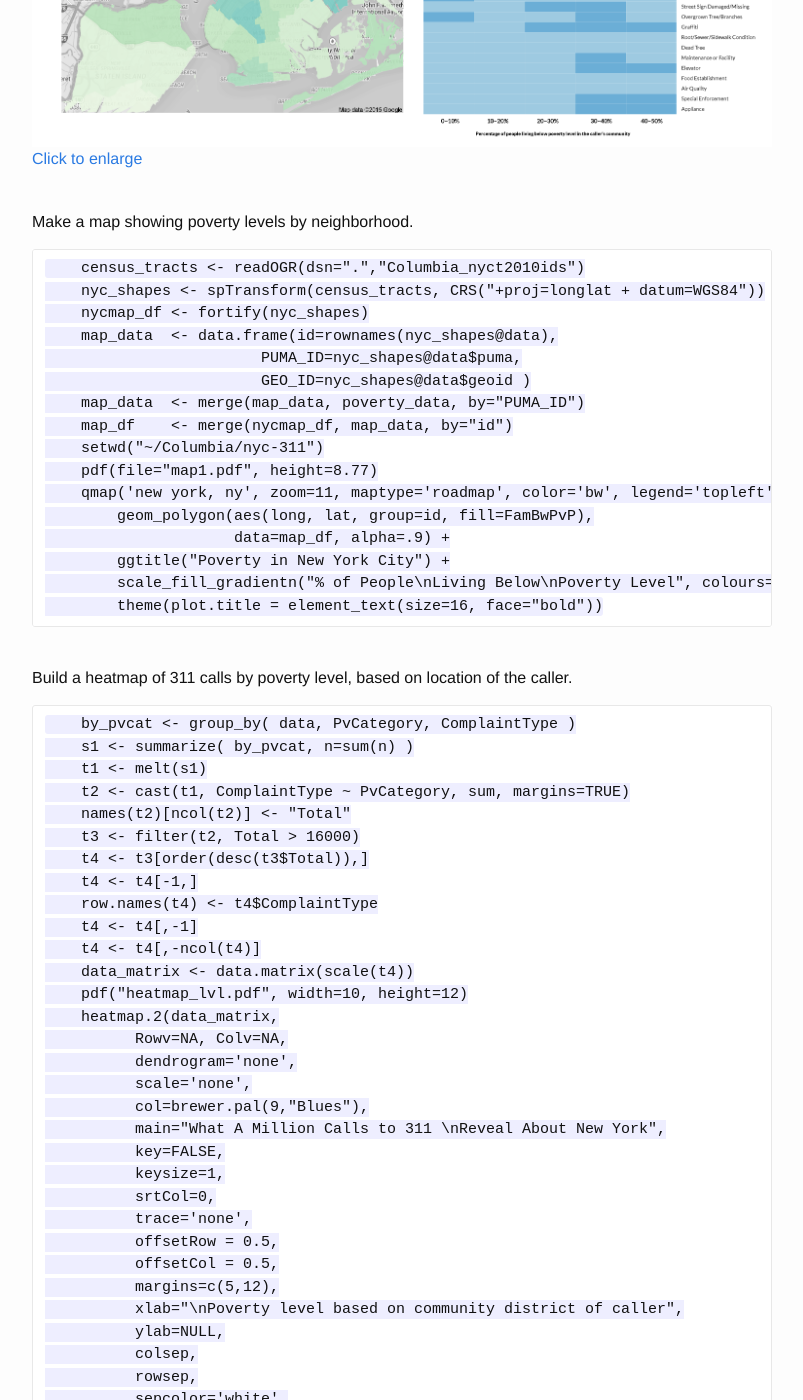
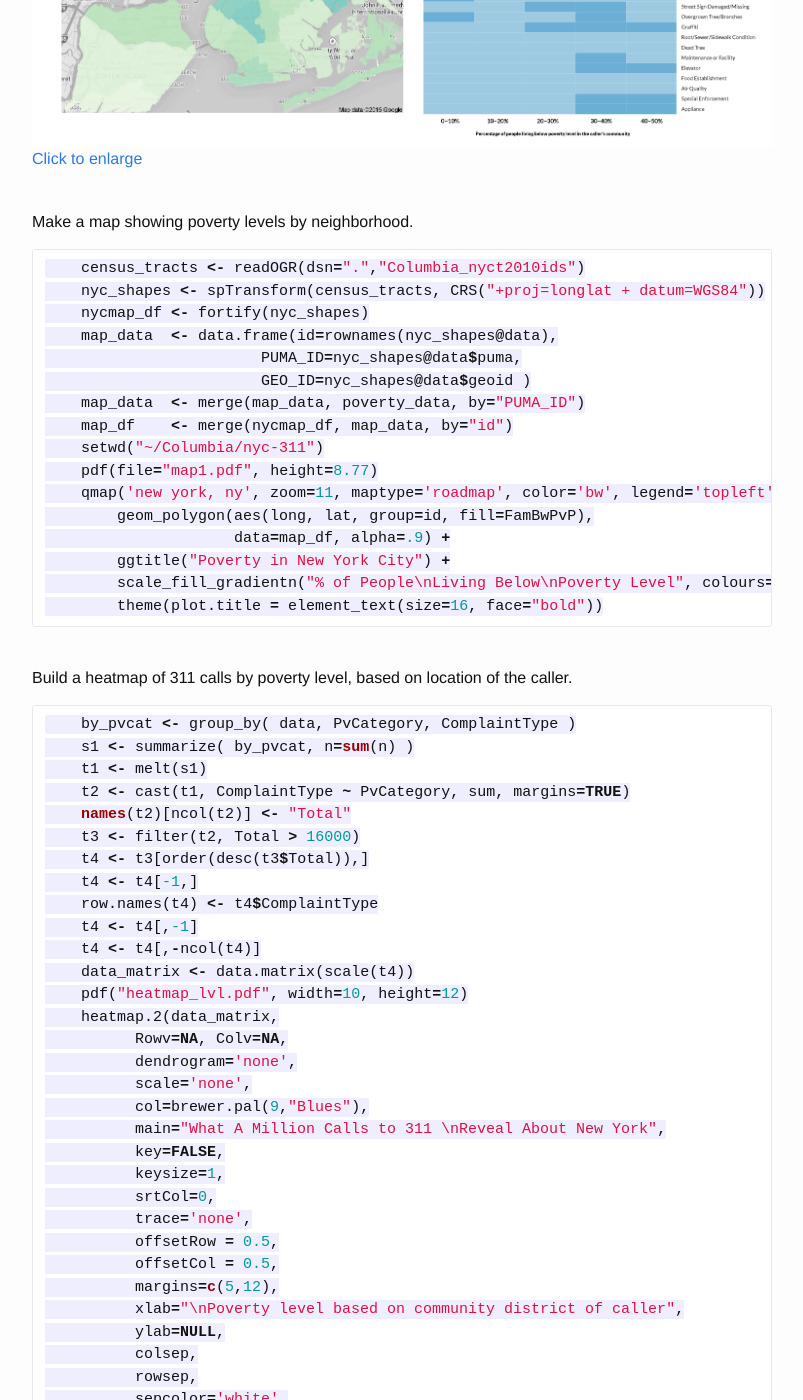
Before and after one commit to jcp1016/jcp1016.github.io, a Jekyll site: the page built from _posts/2015-03-24-nyc-311.md, in a window 1280 px wide and 1400 px high, scrolled down 4951 px. Shown: the whole window, without its empty margins (238-1041 px from the left). Built offline with Jekyll 4.4.1, drawn with Linux system fonts in a browser that asks for light colours; some of the changed text lies outside the part shown.

Commit message:
edit post

````diff
--- a/_posts/2015-03-24-nyc-311.md
+++ b/_posts/2015-03-24-nyc-311.md
@@ -38,7 +38,7 @@ After working with the data and confirming that I could link it, I drew some rou
 Build a simple bar chart showing the top calls to 311 over a one year period<br />
 ![Summary of top complaints]({{ site.baseurl }}/assets/barchart.png)<br />
 
-```
+```r
     by_ct <- group_by( data, ComplaintType )
     ct1   <- summarize( by_ct, n=sum(n) )
     top_complaints <- filter( ct1, n > 17000 )
@@ -65,7 +65,7 @@ Build a simple bar chart showing the top calls to 311 over a one year period<br
 <br />
 Make a map showing poverty levels by neighborhood.<br />
 
-```
+```r
     census_tracts <- readOGR(dsn=".","Columbia_nyct2010ids")
     nyc_shapes <- spTransform(census_tracts, CRS("+proj=longlat + datum=WGS84"))
     nycmap_df <- fortify(nyc_shapes)
@@ -87,7 +87,7 @@ Make a map showing poverty levels by neighborhood.<br />
 <br />
 Build a heatmap of 311 calls by poverty level, based on location of the caller.<br />
 
-```
+```r
     by_pvcat <- group_by( data, PvCategory, ComplaintType )
     s1 <- summarize( by_pvcat, n=sum(n) )
     t1 <- melt(s1)
@@ -128,7 +128,7 @@ Build a heatmap of 311 calls by poverty level, based on location of the caller.<
 
 Build a heatmap of the top complaints by community district<br />
 
-```
+```r
     by_dc <- group_by( data, CD_Name, ComplaintType )
     s1 <- summarize( by_dc, n=sum(n) )
     t1 <- melt(s1)<br />
````
